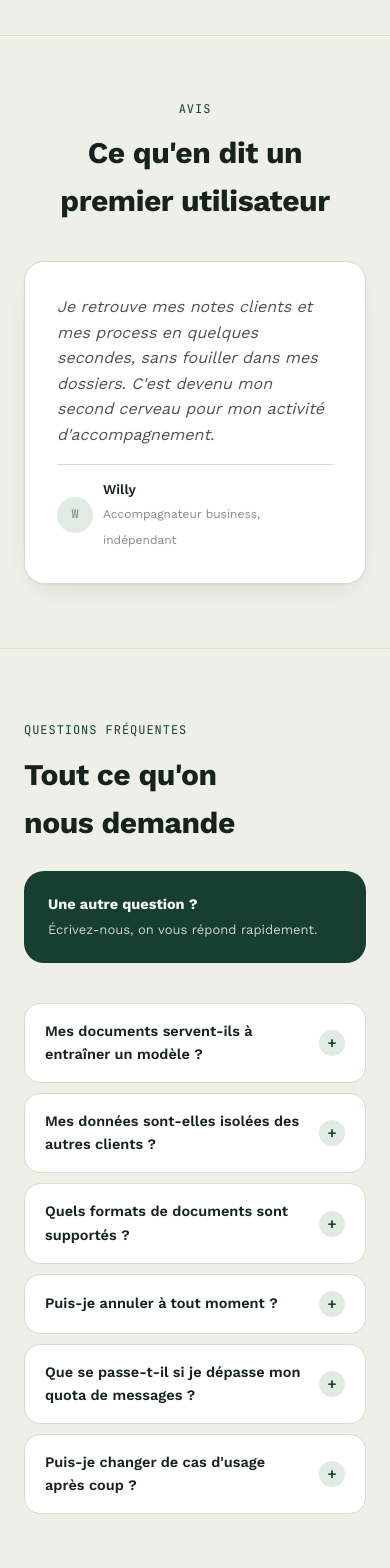
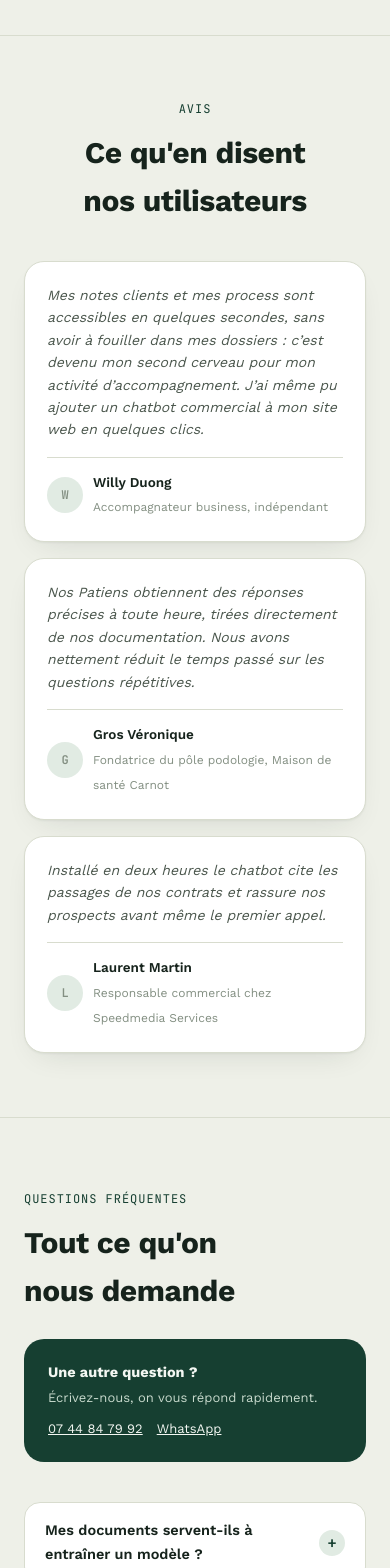
Before and after one commit to Explonentielle/rag-sass, a Next.js app: page / in a window 390 px wide. Shown: the part 8540-10108 px from the top of the page. Built offline with nearby package versions, Linux system fonts and the light colour scheme; no server answers.

Commit message:
feat(landing): placeholder testimonials, full-width footer divider, contact phone/WhatsApp

```diff
--- a/app/landing.module.css
+++ b/app/landing.module.css
@@ -327,6 +327,8 @@
 }
 .faqContact strong { display: block; font-size: 14.5px; margin-bottom: 4px; }
 .faqContact span { display: block; font-size: 13px; color: #C7D9CC; }
+.faqContactLink { display: inline-block; margin-top: 10px; margin-right: 14px; font-size: 13px; color: #F3F7F2; text-decoration: underline; }
+.faqContactLink:hover { color: #9FCBB4; }
 
 .faqList { display: flex; flex-direction: column; gap: 10px; }
 .faqItem { background: var(--card); border: 1px solid var(--line); border-radius: 16px; padding: 16px 20px; }
@@ -355,7 +357,8 @@
 
 /* ---------- footer: dark, three columns ---------- */
 .footer { background: var(--forestInk); color: #C7D9CC; padding: 56px 0 28px; }
-.footerGrid { display: grid; gap: 36px; padding-bottom: 32px; border-bottom: 1px solid rgba(255,255,255,0.1); }
+.footerGrid { display: grid; gap: 36px; padding-bottom: 32px; }
+.footerDivider { border-bottom: 1px solid rgba(255,255,255,0.1); }
 @media (min-width: 720px) { .footerGrid { grid-template-columns: 1.3fr 1fr 1fr; } }
 .footerBrand .logo { color: #F3F7F2; }
 .footerBrand p { margin: 10px 0 0; font-size: 13px; color: #BFCFC4; max-width: 260px; line-height: 1.6; }
--- a/app/page.tsx
+++ b/app/page.tsx
@@ -490,15 +490,30 @@ function Pricing({ isLoggedIn }: { isLoggedIn: boolean }) {
 }
 
 function Testimonials() {
-  // Real person (the user's own business advisor), quote still a placeholder
-  // pending his own wording. Only one entry for now, deliberately not
-  // padded out with invented people.
+  // TEMPORARY: entries below are invented placeholders (fake names/quotes),
+  // added only to visualize the section with several cards while the
+  // product isn't commercialized yet (no domain, pas de vrais clients
+  // pilotes pour l'instant). Willy's entry is the one real person so far
+  // (quote still pending his own wording). Replace the placeholders with
+  // real testimonials before any public launch.
   const quotes = [
     {
       quote:
-        "Je retrouve mes notes clients et mes process en quelques secondes, sans fouiller dans mes dossiers. C'est devenu mon second cerveau pour mon activité d'accompagnement.",
-      name: 'Willy',
+        "Mes notes clients et mes process sont accessibles en quelques secondes, sans avoir à fouiller dans mes dossiers : c’est devenu mon second cerveau pour mon activité d’accompagnement. J’ai même pu ajouter un chatbot commercial à mon site web en quelques clics.",
+      name: 'Willy Duong',
       role: 'Accompagnateur business, indépendant',
+    },
+    {
+      quote:
+        "Nos Patiens obtiennent des réponses précises à toute heure, tirées directement de nos documentation. Nous avons nettement réduit le temps passé sur les questions répétitives.",
+      name: 'Gros Véronique',
+      role: 'Fondatrice du pôle podologie, Maison de santé Carnot',
+    },
+    {
+      quote:
+        "Installé en deux heures le chatbot cite les passages de nos contrats et rassure nos prospects avant même le premier appel.",
+      name: 'Laurent Martin',
+      role: 'Responsable commercial chez Speedmedia Services',
     },
   ];
   return (
@@ -506,7 +521,7 @@ function Testimonials() {
       <div className={styles.wrap}>
         <div className={`${styles.sectionHead} ${styles.sectionHeadCenter}`}>
           <span className={styles.sectionLabel}>Avis</span>
-          <h2>Ce qu&apos;en dit un premier utilisateur</h2>
+          <h2>Ce qu&apos;en disent nos utilisateurs</h2>
         </div>
         <div className={`${styles.testiGrid} ${quotes.length === 1 ? styles.testiGridSolo : ''}`}>
           {quotes.map((t) => (
@@ -563,6 +578,17 @@ function Faq() {
             <div className={styles.faqContact}>
               <strong>Une autre question ?</strong>
               <span>Écrivez-nous, on vous répond rapidement.</span>
+              <a href="tel:+33744847992" className={styles.faqContactLink}>
+                07 44 84 79 92
+              </a>
+              <a
+                href="https://wa.me/33744847992"
+                target="_blank"
+                rel="noopener noreferrer"
+                className={styles.faqContactLink}
+              >
+                WhatsApp
+              </a>
             </div>
           </div>
           <div className={styles.faqList}>
@@ -631,6 +657,9 @@ function Footer() {
             <Link href="/signup">Essayer gratuitement</Link>
           </div>
         </div>
+      </div>
+      <div className={styles.footerDivider} />
+      <div className={styles.wrap}>
         <div className={styles.footerBottom}>
           <p>© {new Date().getFullYear()} Corpus.ai. Tous droits réservés.</p>
           <nav className={styles.footerLinks}>
```
